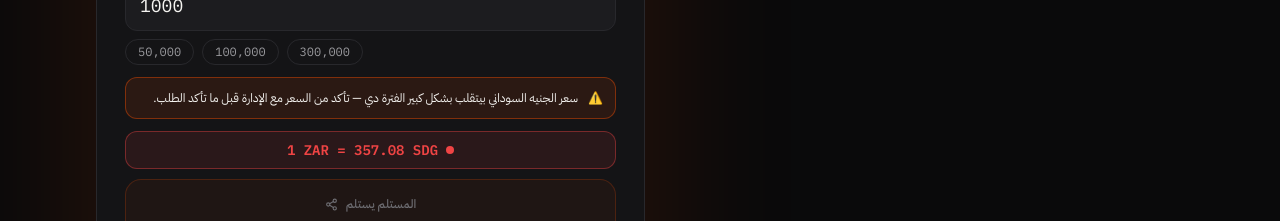
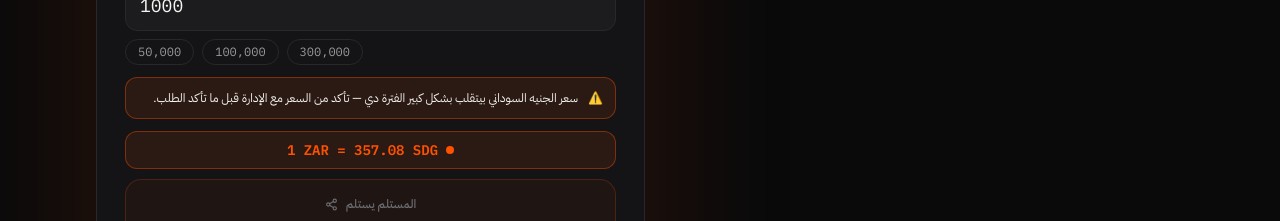
Before and after one commit to BasicAhmed/Flyrate, a Next.js app: page / in a window 1280 px wide. Shown: the part 1080-1301 px from the top of the page. Built offline with nearby package versions, Linux system fonts and the light colour scheme; no server answers; the database is empty.

Commit message:
Rate badge now color-codes by trend: green + 'في صالحك' when the rate moved in the customer's favor since yesterday, red + 'اتراجع شوية' when it worsened, orange when flat/no data — animates in with a scale/fade on change

```diff
--- a/components/Calculator.tsx
+++ b/components/Calculator.tsx
@@ -65,6 +65,20 @@ export default function Calculator({ rates }: { rates: RateRow[] }) {
   // Each pair has one market price; whichever side is the "b→a" leg of the
   // pair multiplies instead of dividing (see lib/corridors.ts + lib/rates.ts).
   const usesMultiply = toCurrency ? isMultiplyCorridor(fromCode, toCurrency.code) : false;
+
+  // Compares the last two history points to say whether the rate has moved
+  // in the customer's favor since yesterday. marketPrice going up is good
+  // for the customer on the multiply leg of a pair, bad on the divide leg
+  // (see lib/rates.ts computeRate) — same logic as the "1 X = Y Z" line.
+  const trend = useMemo<"good" | "bad" | null>(() => {
+    if (history.length < 2) return null;
+    const prev = history[history.length - 2].marketPrice;
+    const latest = history[history.length - 1].marketPrice;
+    if (prev === latest) return null;
+    const marketWentUp = latest > prev;
+    const goodForCustomer = usesMultiply ? marketWentUp : !marketWentUp;
+    return goodForCustomer ? "good" : "bad";
+  }, [history, usesMultiply]);
 
   // "send" mode: student knows what they're sending (fromCurrency amount).
   // "receive" mode: student knows what they need the recipient to get (toCurrency amount).
@@ -284,17 +298,49 @@ export default function Calculator({ rates }: { rates: RateRow[] }) {
               )}
 
               {rate && toCurrency && (
-                <div className="mt-3 flex items-center justify-center gap-2 rounded-xl border border-red-500/40 bg-red-500/10 px-3 py-2">
+                <AnimatePresence mode="wait">
+                  <motion.div
+                    key={`${fromCode}-${toCurrency.code}-${trend ?? "flat"}`}
+                    initial={{ opacity: 0, scale: 0.95 }}
+                    animate={{ opacity: 1, scale: 1 }}
+                    transition={{ duration: 0.25 }}
+                    className={`mt-3 flex items-center justify-center gap-2 rounded-xl border px-3 py-2 ${
+                      trend === "good"
+                        ? "border-emerald-500/40 bg-emerald-500/10"
+                        : trend === "bad"
+                        ? "border-red-500/40 bg-red-500/10"
+                        : "border-primary/40 bg-primary/10"
+                    }`}
+                  >
                     <span className="relative flex size-2">
-                    <span className="absolute inline-flex h-full w-full animate-ping rounded-full bg-red-500 opacity-75" />
-                    <span className="relative inline-flex size-2 rounded-full bg-red-500" />
+                      <span
+                        className={`absolute inline-flex h-full w-full animate-ping rounded-full opacity-75 ${
+                          trend === "good" ? "bg-emerald-500" : trend === "bad" ? "bg-red-500" : "bg-primary"
+                        }`}
+                      />
+                      <span
+                        className={`relative inline-flex size-2 rounded-full ${
+                          trend === "good" ? "bg-emerald-500" : trend === "bad" ? "bg-red-500" : "bg-primary"
+                        }`}
+                      />
                     </span>
-                  <span className="font-mono text-sm font-bold text-red-500" dir="ltr">
+                    <span
+                      className={`font-mono text-sm font-bold ${
+                        trend === "good" ? "text-emerald-500" : trend === "bad" ? "text-red-500" : "text-primary"
+                      }`}
+                      dir="ltr"
+                    >
                       {usesMultiply
                         ? `1 ${fromCurrency.code} = ${formatRate(rate.rate)} ${toCurrency.code}`
                         : `1 ${toCurrency.code} = ${formatRate(rate.rate)} ${fromCurrency.code}`}
                     </span>
-                </div>
+                    {trend && (
+                      <span className={`text-xs ${trend === "good" ? "text-emerald-500" : "text-red-500"}`}>
+                        {trend === "good" ? "▲ في صالحك" : "▼ اتراجع شوية"}
+                      </span>
+                    )}
+                  </motion.div>
+                </AnimatePresence>
               )}
 
               <div className="mt-2.5 rounded-2xl border border-primary/20 bg-primary/5 p-4 text-center">
```
Lines whose indentation alone changed are shown as unchanged.
